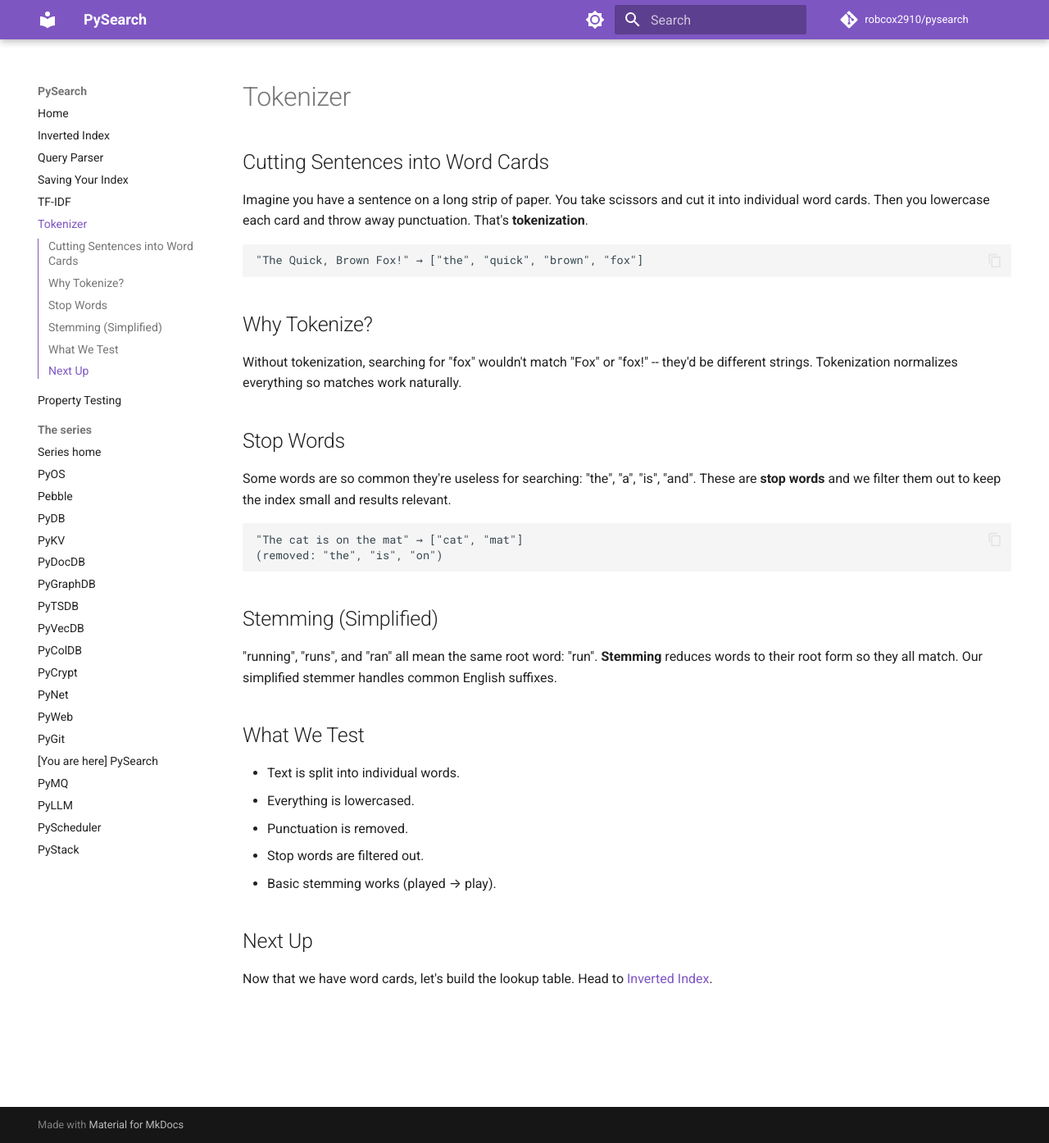
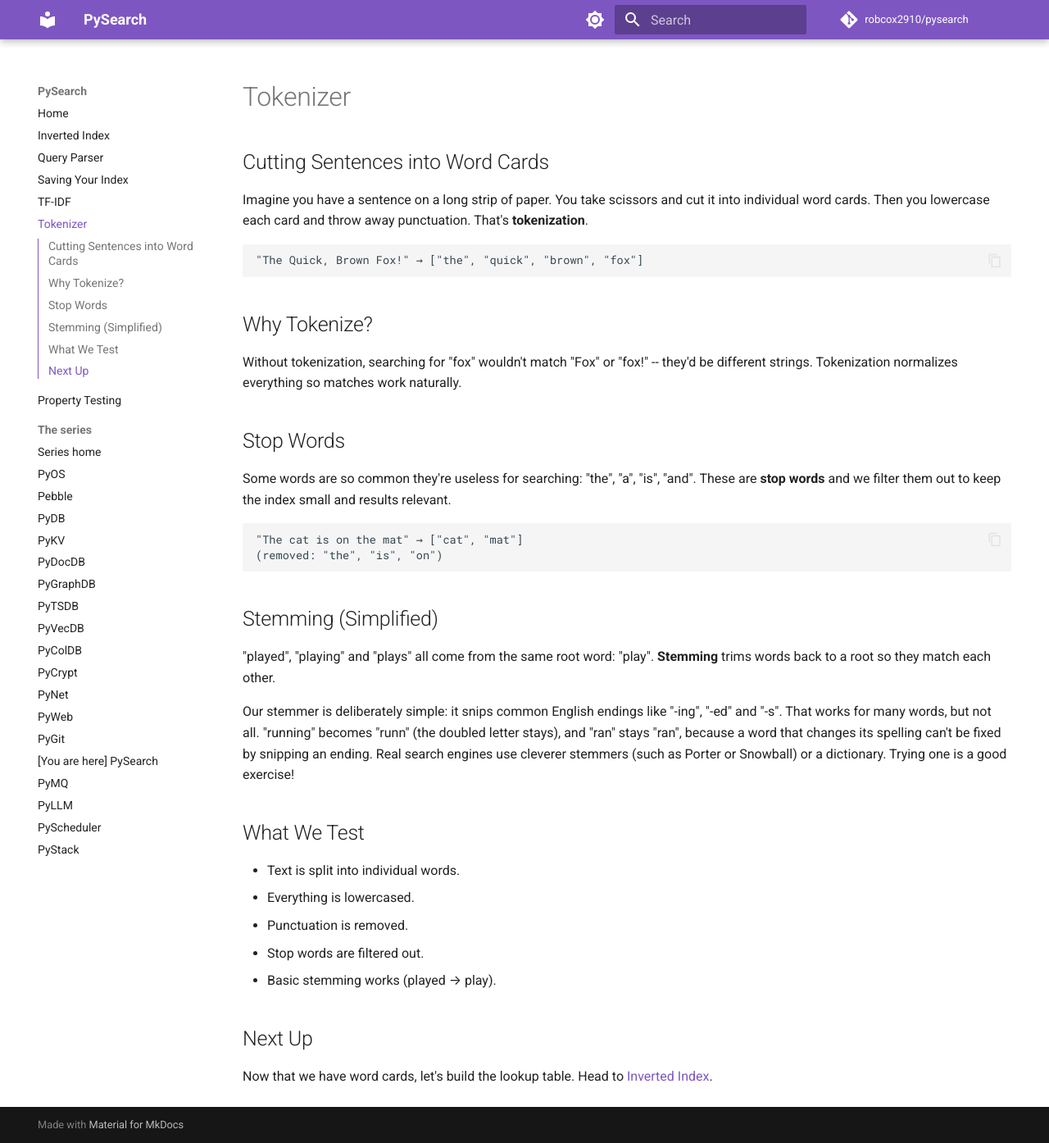
Before and after one commit to robcox2910/pysearch, an MkDocs documentation site: the page built from docs/concepts/tokenizer.md, in a window 1280 px wide and 1394 px high. Shown: the whole window at 82% size. Built offline with MkDocs 1.6.1 and Material for MkDocs 9.7.7, drawn with Linux system fonts in a browser that asks for light colours; comment, search, counter and statistics services are not loaded.

Commit message:
docs: make README index example and stemming notes match what runs (#16)
search_and/search_or return sets as lists, so their order varies between
runs; the README now sorts them. The tokenizer page claimed 'running',
'runs' and 'ran' all stem to 'run'; the simple stemmer doesn't do that, so
the page now says what it really does.


Claude-Session: https://claude.ai/code/session_01V7Qx2bpVb4r459q1hdHABV

Co-authored-by: Claude <noreply@anthropic.com>

```diff
--- a/docs/concepts/tokenizer.md
+++ b/docs/concepts/tokenizer.md
@@ -29,9 +29,15 @@ the index small and results relevant.
 
 ## Stemming (Simplified)
 
-"running", "runs", and "ran" all mean the same root word: "run".
-**Stemming** reduces words to their root form so they all match.
-Our simplified stemmer handles common English suffixes.
+"played", "playing" and "plays" all come from the same root word: "play".
+**Stemming** trims words back to a root so they match each other.
+
+Our stemmer is deliberately simple: it snips common English endings like
+"-ing", "-ed" and "-s". That works for many words, but not all. "running"
+becomes "runn" (the doubled letter stays), and "ran" stays "ran", because a
+word that changes its spelling can't be fixed by snipping an ending. Real
+search engines use cleverer stemmers (such as Porter or Snowball) or a
+dictionary. Trying one is a good exercise!
 
 ## What We Test
 
```
Also changed, not shown: README.md (+2 -2 lines).
